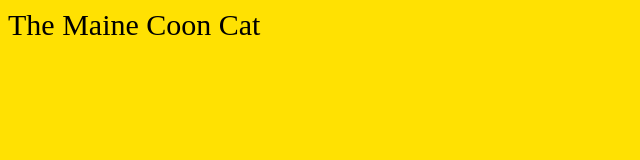
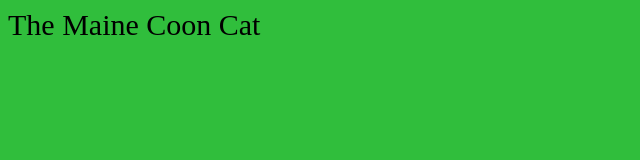
Before and after one commit to liampy/Felix-The-Maine-Coon-Cat, a plain HTML site: page index.html in a window 1280 px wide. Shown: the whole page, without its empty margins (0-640 px from the left). Drawn offline with Linux system fonts and the light colour scheme.

Commit message:
Update styles.css

```diff
--- a/styles.css
+++ b/styles.css
@@ -1,5 +1,5 @@
 body {
-  background-color: rgb(255,225,2);
+  background-color: rgb(48,190,60);
 }
 .header{
   font-size:30px;
```
